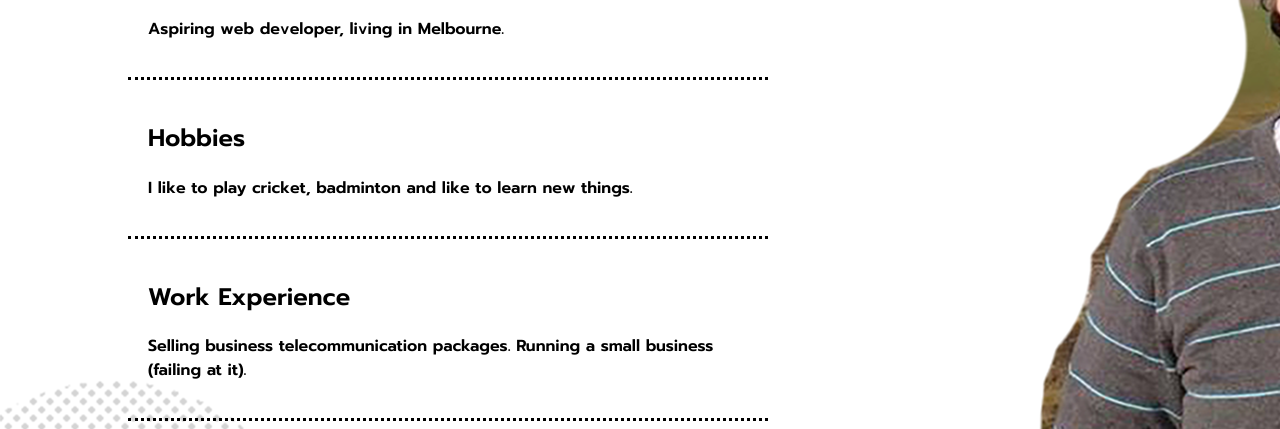
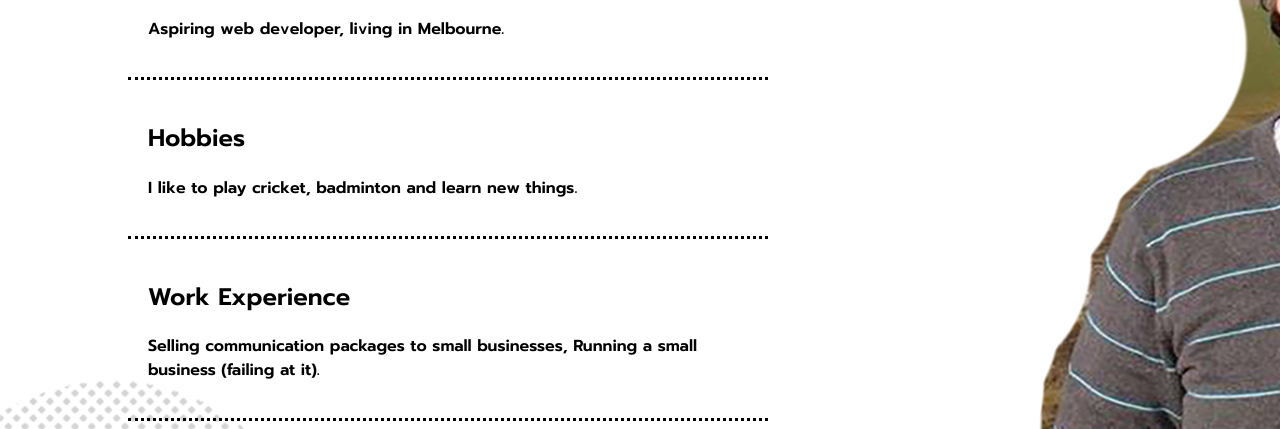
Before and after one commit to Nasir-Mushtaq/portfolio, a plain HTML site: page index.html in a window 1280 px wide. Shown: the part 507-936 px from the top of the page. Drawn offline with Linux system fonts and the light colour scheme.

Commit message:
changed work experience text

```diff
--- a/index.html
+++ b/index.html
@@ -28,11 +28,11 @@
 
         <div id="hobbies">
             <h2 >Hobbies</h2>
-            <p>I like to play cricket, badminton and like to learn new things.</p>
+            <p>I like to play cricket, badminton and learn new things.</p>
         </div>
         <div id="work">
             <h2>Work Experience</h2>
-            <p>Selling business telecommunication packages. Running a small business (failing at it).</p>
+            <p>Selling communication packages to small businesses, Running a small business (failing at it).</p>
         </div>
 
 </body>
```
